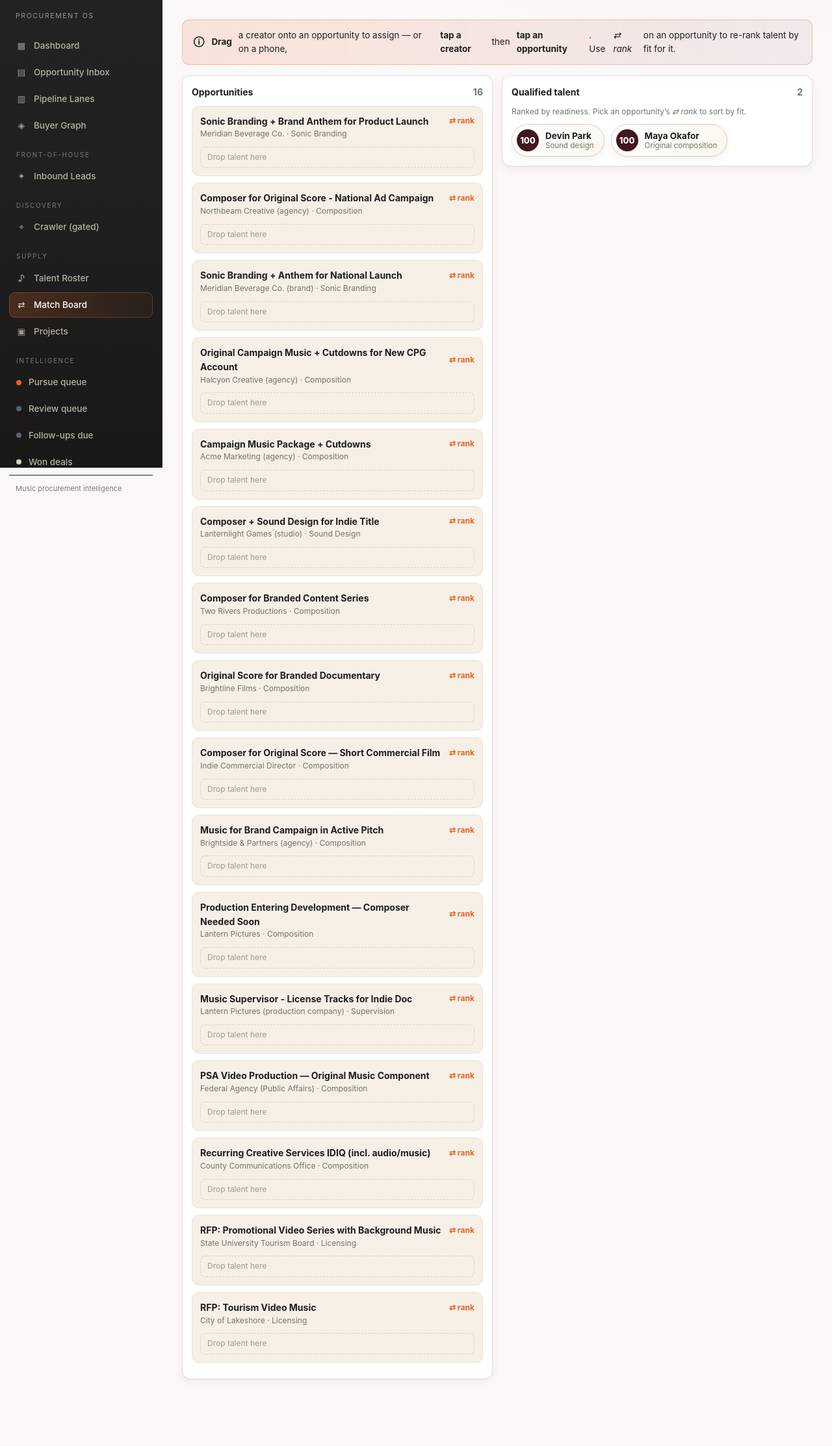
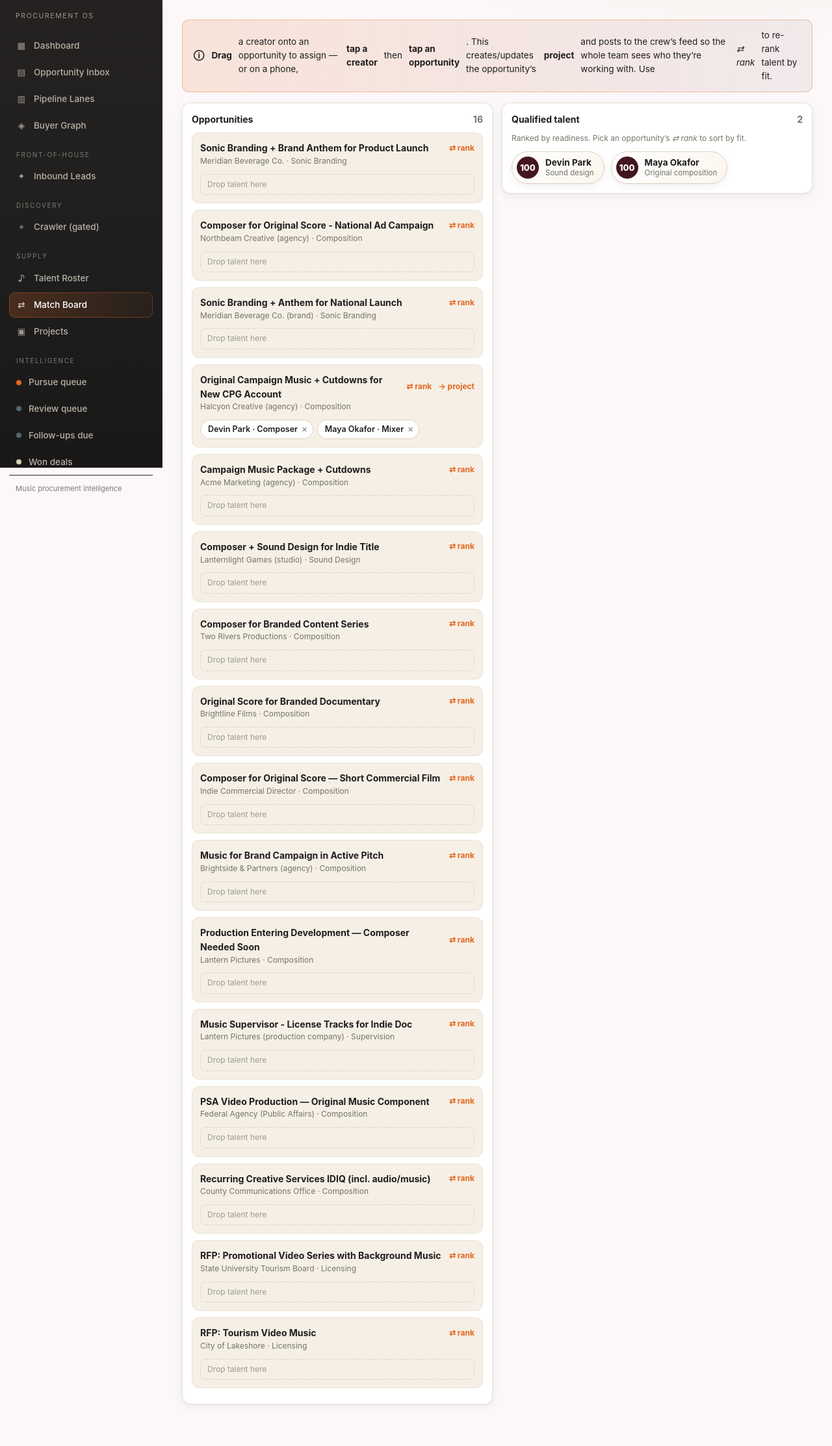
Before and after one commit to jshippjr-cell/jshippjr, a FastAPI app: page /matchboard in a window 1280 px wide. Shown: the part 80-2306 px from the top of the page at 65% size. Before the commit the page ends 2204 px from the top, so only its background shows below. Run offline with FastAPI, Linux system fonts and the light colour scheme; data comes from the database, SQL or seed files in the repository; data that the repository does not hold is empty.

Commit message:
Match Board assigns through the project + broadcasts to the crew
Assigning talent on the Match Board now staffs the opportunity's real project
instead of a separate earmark, so it shows on the Projects page and notifies the
whole team.

- Assigning ensures the opportunity's project exists (shared _ensure_project_for_opp,
  also used by the project button), adds a real project assignment, and posts to
  the project activity feed naming who joined AND the current full team — the
  broadcast everyone on the project sees.
- Unassigning removes the project assignment and posts "left the crew".
- The board now reads each opportunity's crew from its project's assignments;
  each opportunity card gets a "→ project" link.
- Removed the standalone opp_assignments table/helpers (superseded by the project
  assignment flow); kept staffable_opportunities.
- create_project refactored onto the shared helper.
- tests/test_matchboard.py rewritten: assigning creates the project + crew +
  broadcast, surfaces on /projects and the project page, dedupes, and unassign
  notifies. Full suite 233 passing.

Co-Authored-By: Claude Opus 4.8 <noreply@anthropic.com>
Claude-Session: https://claude.ai/code/session_01PSpX4aKyR8QswBcjt2tLDp

```diff
--- a/src/chordential_oia/web/app.py
+++ b/src/chordential_oia/web/app.py
@@ -742,8 +742,17 @@ def matchboard(request: Request, opp: Optional[int] = None):
     conn = db.connect()
     try:
         opp_rows = db.staffable_opportunities(conn)
-        crew = db.all_opp_assignments(conn)
         talents = [t for t in db.load_talent(conn) if t.matchable]
+
+        # Each opportunity's crew comes from its project (the real assignments
+        # that also show on the Projects page).
+        opps = []
+        for r in opp_rows:
+            proj = db.project_for_opp(conn, r["id"])
+            crew = db.list_assignments(conn, proj["id"]) if proj else []
+            opps.append({
+                "row": r, "project_id": (proj["id"] if proj else None), "crew": crew,
+            })
 
         # Optional focus: rank the right column by fit for one opportunity.
         focus_id, focus_label = None, None
@@ -764,20 +773,14 @@ def matchboard(request: Request, opp: Optional[int] = None):
     def role_of(t):
         return t.discipline_labels[0] if t.discipline_labels else "Creator"
 
-    if focus_id is not None:
-        bubbles = [{
-            "id": t.id, "name": t.name, "role": role_of(t),
-            "score": scores.get(t.id, 0), "metric": "fit",
-        } for t in talents]
-        bubbles.sort(key=lambda b: b["score"], reverse=True)
-    else:
-        bubbles = [{
-            "id": t.id, "name": t.name, "role": role_of(t),
-            "score": profile_completeness(t), "metric": "ready",
-        } for t in talents]
-        bubbles.sort(key=lambda b: b["score"], reverse=True)
-
-    opps = [{"row": r, "crew": crew.get(r["id"], [])} for r in opp_rows]
+    metric = "fit" if focus_id is not None else "ready"
+    bubbles = [{
+        "id": t.id, "name": t.name, "role": role_of(t),
+        "score": scores.get(t.id, 0) if focus_id is not None else profile_completeness(t),
+        "metric": metric,
+    } for t in talents]
+    bubbles.sort(key=lambda b: b["score"], reverse=True)
+
     return render(
         request, "matchboard.html", nav="matchboard", opps=opps, bubbles=bubbles,
         focus_id=focus_id, focus_label=focus_label,
@@ -786,14 +789,27 @@ def matchboard(request: Request, opp: Optional[int] = None):
 
 @app.post("/matchboard/assign")
 def matchboard_assign(opp_id: int = Form(...), talent_id: int = Form(...)):
-    conn = db.connect()
-    try:
+    """Assign a creator to an opportunity by staffing its project: ensure the
+    project exists (so it shows on Projects), add the assignment, and broadcast
+    to the whole crew so the team knows who they're working with."""
+    conn = db.connect()
+    try:
+        pid = _ensure_project_for_opp(conn, opp_id)
         t = db.get_talent(conn, talent_id)
-        role = None
-        if t is not None:
-            tt = db.talent_from_row(t)
-            role = tt.discipline_labels[0] if tt.discipline_labels else None
-        db.add_opp_assignment(conn, opp_id, talent_id, role)
+        if pid is None or t is None:
+            return RedirectResponse("/matchboard", status_code=303)
+        tt = db.talent_from_row(t)
+        role = tt.discipline_labels[0] if tt.discipline_labels else "Crew"
+        already = {a["talent_id"] for a in db.list_assignments(conn, pid)}
+        if talent_id not in already:
+            db.add_assignment(conn, pid, role, talent_id)
+            crew = db.project_crew(conn, pid)
+            names = ", ".join(c["name"] for c in crew) or tt.name
+            db.add_update(
+                conn, pid,
+                f"{tt.name} joined the crew as {role}. Current team: {names}.",
+                "assignment",
+            )
     finally:
         conn.close()
     return RedirectResponse("/matchboard", status_code=303)
@@ -803,7 +819,13 @@ def matchboard_assign(opp_id: int = Form(...), talent_id: int = Form(...)):
 def matchboard_unassign(assignment_id: int = Form(...)):
     conn = db.connect()
     try:
-        db.remove_opp_assignment(conn, assignment_id)
+        a = db.get_assignment(conn, assignment_id)
+        db.remove_assignment(conn, assignment_id)
+        if a is not None and a["project_id"]:
+            db.add_update(
+                conn, a["project_id"],
+                f"{a['talent_name'] or 'A creator'} left the crew.", "assignment",
+            )
     finally:
         conn.close()
     return RedirectResponse("/matchboard", status_code=303)
@@ -1152,23 +1174,33 @@ def projects_directory(request: Request, status: Optional[str] = None):
     )
 
 
+def _ensure_project_for_opp(conn, opp_id: int) -> Optional[int]:
+    """Return the opportunity's project id, creating the project (with scoped
+    roles + default milestones) if it doesn't exist yet. Shared by the project
+    button and the Match Board so both stay in sync."""
+    existing = db.project_for_opp(conn, opp_id)
+    if existing is not None:
+        return existing["id"]
+    row, opp, ev = _load(conn, opp_id)
+    if row is None:
+        return None
+    qual, scored = ev
+    discipline = qual.discipline if qual.qualified else MusicDiscipline.COMPOSITION
+    roles = qual.team_shape or discipline.team_shape
+    pid = db.insert_project(
+        conn, opp_id, opp.client, opp.need, opp.budget_min, opp.budget_max, roles
+    )
+    db.seed_default_milestones(conn, pid, roles)
+    return pid
+
+
 @app.post("/opportunity/{opp_id}/project")
 def create_project(opp_id: int):
     conn = db.connect()
     try:
-        row, opp, ev = _load(conn, opp_id)
-        if row is None:
+        if db.get_opportunity(conn, opp_id) is None:
             return HTMLResponse("Opportunity not found", status_code=404)
-        existing = db.project_for_opp(conn, opp_id)
-        if existing is not None:
-            return RedirectResponse(f"/project/{existing['id']}", status_code=303)
-        qual, scored = ev
-        discipline = qual.discipline if qual.qualified else MusicDiscipline.COMPOSITION
-        roles = qual.team_shape or discipline.team_shape
-        pid = db.insert_project(
-            conn, opp_id, opp.client, opp.need, opp.budget_min, opp.budget_max, roles
-        )
-        db.seed_default_milestones(conn, pid, roles)
+        pid = _ensure_project_for_opp(conn, opp_id)
     finally:
         conn.close()
     return RedirectResponse(f"/project/{pid}", status_code=303)
--- a/src/chordential_oia/web/db.py
+++ b/src/chordential_oia/web/db.py
@@ -392,13 +392,6 @@ def _ensure_schema(conn: sqlite3.Connection) -> None:
             external_ref TEXT, paid_at TEXT
         )"""
     )
-    conn.execute(
-        """CREATE TABLE IF NOT EXISTS opp_assignments (
-            id INTEGER PRIMARY KEY AUTOINCREMENT,
-            opp_id INTEGER NOT NULL, talent_id INTEGER NOT NULL,
-            role TEXT, created_at TEXT
-        )"""
-    )
     conn.commit()
 
 
@@ -1195,7 +1188,7 @@ def update_invoice_status(
 
 
 # --------------------------------------------------------------------------- #
-# Match Board — earmark talent to opportunities (drag/tap to assign)
+# Match Board — staffable opportunities (assignment flows through projects)
 # --------------------------------------------------------------------------- #
 def staffable_opportunities(conn: sqlite3.Connection) -> List[sqlite3.Row]:
     """Qualified, still-open opportunities worth staffing (not Lost/Passed)."""
@@ -1204,58 +1197,6 @@ def staffable_opportunities(conn: sqlite3.Connection) -> List[sqlite3.Row]:
            WHERE qualified = 1 AND status NOT IN ('Lost','Passed')
            ORDER BY tier ASC, alignment DESC, created_at DESC"""
     ).fetchall()
-
-
-def opp_assignment_exists(
-    conn: sqlite3.Connection, opp_id: int, talent_id: int
-) -> bool:
-    row = conn.execute(
-        "SELECT 1 FROM opp_assignments WHERE opp_id=? AND talent_id=? LIMIT 1",
-        (opp_id, talent_id),
-    ).fetchone()
-    return row is not None
-
-
-def add_opp_assignment(
-    conn: sqlite3.Connection, opp_id: int, talent_id: int, role: Optional[str]
-) -> Optional[int]:
-    """Earmark a creator to an opportunity (deduped on opp+talent)."""
-    if opp_assignment_exists(conn, opp_id, talent_id):
-        return None
-    cur = conn.execute(
-        """INSERT INTO opp_assignments (opp_id, talent_id, role, created_at)
-           VALUES (?,?,?,?)""",
-        (opp_id, talent_id, role, datetime.now(timezone.utc).isoformat()),
-    )
-    conn.commit()
-    return int(cur.lastrowid)
-
-
-def remove_opp_assignment(conn: sqlite3.Connection, assignment_id: int) -> None:
-    conn.execute("DELETE FROM opp_assignments WHERE id = ?", (assignment_id,))
-    conn.commit()
-
-
-def list_opp_assignments(conn: sqlite3.Connection, opp_id: int) -> List[sqlite3.Row]:
-    return conn.execute(
-        """SELECT a.id, a.opp_id, a.talent_id, a.role, t.name AS talent_name
-           FROM opp_assignments a LEFT JOIN talent t ON a.talent_id = t.id
-           WHERE a.opp_id = ? ORDER BY a.created_at""",
-        (opp_id,),
-    ).fetchall()
-
-
-def all_opp_assignments(conn: sqlite3.Connection) -> Dict[int, List[sqlite3.Row]]:
-    """Map opp_id -> assigned-crew rows, for rendering the whole board at once."""
-    rows = conn.execute(
-        """SELECT a.id, a.opp_id, a.talent_id, a.role, t.name AS talent_name
-           FROM opp_assignments a LEFT JOIN talent t ON a.talent_id = t.id
-           ORDER BY a.created_at"""
-    ).fetchall()
-    out: Dict[int, List[sqlite3.Row]] = {}
-    for r in rows:
-        out.setdefault(r["opp_id"], []).append(r)
-    return out
 
 
 # --------------------------------------------------------------------------- #
--- a/src/chordential_oia/web/static/style.css
+++ b/src/chordential_oia/web/static/style.css
@@ -531,6 +531,7 @@ a.kpi:hover{border-color:var(--accent);transform:translateY(-1px)}
 .mb-opp.focus{box-shadow:inset 0 0 0 2px var(--orange)}
 .body.mb-picking .mb-opp,.mb-picking .mb-opp{cursor:pointer}
 .mb-opp-top{display:flex;justify-content:space-between;gap:8px;align-items:center}
+.mb-opp-links{display:flex;gap:10px;white-space:nowrap;flex-shrink:0}
 .mb-rank-link{font-size:12px;color:var(--accent);font-weight:650;white-space:nowrap}
 .mb-rank-link:hover{text-decoration:underline}
 .mb-crew{display:flex;flex-wrap:wrap;gap:6px;margin-top:10px;min-height:30px}
--- a/src/chordential_oia/web/templates/matchboard.html
+++ b/src/chordential_oia/web/templates/matchboard.html
@@ -6,8 +6,10 @@
 <div class="callout">
   <span class="callout-ico">🛈</span>
   <strong>Drag</strong> a creator onto an opportunity to assign — or on a phone,
-  <strong>tap a creator</strong> then <strong>tap an opportunity</strong>. Use
-  <em>⇄ rank</em> on an opportunity to re-rank talent by fit for it.
+  <strong>tap a creator</strong> then <strong>tap an opportunity</strong>. This
+  creates/updates the opportunity’s <strong>project</strong> and posts to the
+  crew’s feed so the whole team sees who they’re working with. Use <em>⇄ rank</em>
+  to re-rank talent by fit.
 </div>
 
 <div class="mb">
@@ -17,7 +19,10 @@
     <div class="mb-opp {{ 'focus' if focus_id==o.row['id'] }}" data-opp-id="{{ o.row['id'] }}">
       <div class="mb-opp-top">
         <a class="strong" href="/opportunity/{{ o.row['id'] }}">{{ o.row['need'] }}</a>
-        <a class="mb-rank-link" href="/matchboard?opp={{ o.row['id'] }}">⇄ rank</a>
+        <span class="mb-opp-links">
+          <a class="mb-rank-link" href="/matchboard?opp={{ o.row['id'] }}">⇄ rank</a>
+          {% if o.project_id %}<a class="mb-rank-link" href="/project/{{ o.project_id }}">→ project</a>{% endif %}
+        </span>
       </div>
       <div class="muted small">{{ o.row['client'] }} · {{ (o.row['discipline'] or '')|replace('_',' ')|title }}</div>
       <div class="mb-crew">
```
Also changed, not shown: tests/test_matchboard.py (+41 -17 lines).
